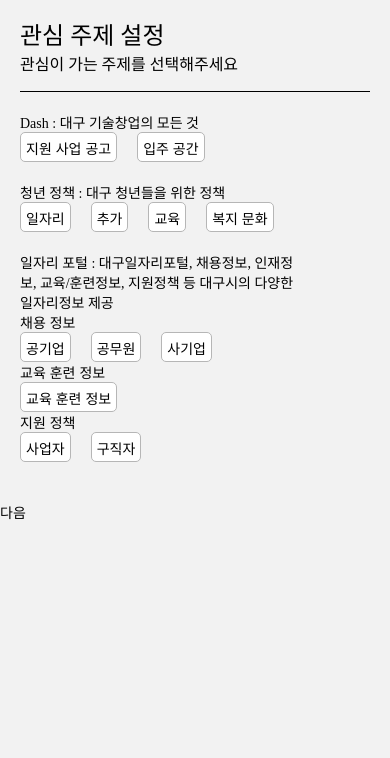
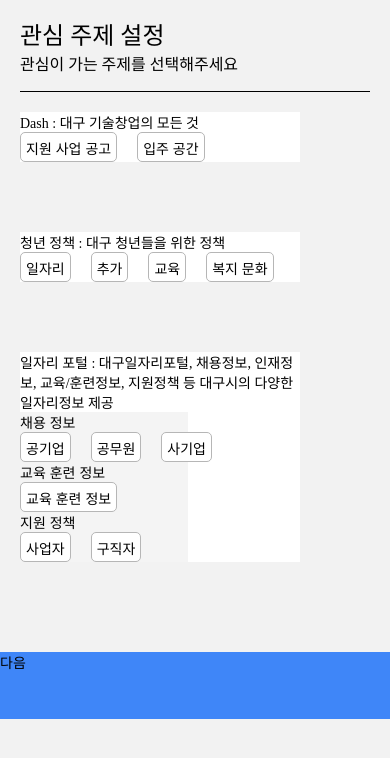
Before and after one commit to jchyng/httpsgithubcomjchyngHackerGround, a React Native app in the folder frontend/: screen /TopicCheck in a window 390 px wide. Shown: the top 758 px of the page. Built offline with nearby package versions, Linux system fonts and the light colour scheme.

Commit message:
UI 작업

```diff
--- a/frontend/page/TopicCheck.js
+++ b/frontend/page/TopicCheck.js
@@ -53,12 +53,12 @@ const TopicCheck = ({ navigation }) => {
           <View style={styles.topicButtonList}>
             <TouchableOpacity
               onPress={() => onCheck(0)}
-              style={styles.topicButton}>
+              style={[styles.topicButton, topicCheck[0] ? styles.checkButton : styles.disabledButton]}>
               <Text style={styles.topicText}>지원 사업 공고</Text>
             </TouchableOpacity>
             <TouchableOpacity
               onPress={() => onCheck(1)}
-              style={styles.topicButton}>
+              style={[styles.topicButton, topicCheck[1] ? styles.checkButton : styles.disabledButton]}>
               <Text style={styles.topicText}>입주 공간</Text>
             </TouchableOpacity>
           </View>
@@ -70,22 +70,22 @@ const TopicCheck = ({ navigation }) => {
           <View style={styles.topicButtonList}>
             <TouchableOpacity
               onPress={() => onCheck(2)}
-              style={styles.topicButton}>
+              style={[styles.topicButton, topicCheck[2] ? styles.checkButton : styles.disabledButton]}>
               <Text style={styles.topicText}>일자리</Text>
             </TouchableOpacity>
             <TouchableOpacity
               onPress={() => onCheck(3)}
-              style={styles.topicButton}>
+              style={[styles.topicButton, topicCheck[3] ? styles.checkButton : styles.disabledButton]}>
               <Text style={styles.topicText}>추가</Text>
             </TouchableOpacity>
             <TouchableOpacity
               onPress={() => onCheck(4)}
-              style={styles.topicButton}>
+              style={[styles.topicButton, topicCheck[4] ? styles.checkButton : styles.disabledButton]}>
               <Text style={styles.topicText}>교육</Text>
             </TouchableOpacity>
             <TouchableOpacity
               onPress={() => onCheck(5)}
-              style={styles.topicButton}>
+              style={[styles.topicButton, topicCheck[5] ? styles.checkButton : styles.disabledButton]}>
               <Text style={styles.topicText}>복지 문화</Text>
             </TouchableOpacity>
           </View>
@@ -99,17 +99,17 @@ const TopicCheck = ({ navigation }) => {
             <View style={styles.topicButtonList}>
               <TouchableOpacity
                 onPress={() => onCheck(6)}
-                style={styles.topicButton}>
+                style={[styles.topicButton, topicCheck[6] ? styles.checkButton : styles.disabledButton]}>
                 <Text style={styles.topicText}>공기업</Text>
               </TouchableOpacity>
               <TouchableOpacity
                 onPress={() => onCheck(7)}
-                style={styles.topicButton}>
+                style={[styles.topicButton, topicCheck[7] ? styles.checkButton : styles.disabledButton]}>
                 <Text style={styles.topicText}>공무원</Text>
               </TouchableOpacity>
               <TouchableOpacity
                 onPress={() => onCheck(8)}
-                style={styles.topicButton}>
+                style={[styles.topicButton, topicCheck[8] ? styles.checkButton : styles.disabledButton]}>
                 <Text style={styles.topicText}>사기업</Text>
               </TouchableOpacity>
             </View>
@@ -119,7 +119,7 @@ const TopicCheck = ({ navigation }) => {
             <View style={styles.topicButtonList}>
               <TouchableOpacity
                 onPress={() => onCheck(9)}
-                style={styles.topicButton}>
+                style={[styles.topicButton, topicCheck[9] ? styles.checkButton : styles.disabledButton]}>
                 <Text style={styles.topicText}>교육 훈련 정보</Text>
               </TouchableOpacity>
             </View>
@@ -129,19 +129,19 @@ const TopicCheck = ({ navigation }) => {
             <View style={styles.topicButtonList}>
               <TouchableOpacity
                 onPress={() => onCheck(10)}
-                style={styles.topicButton}>
+                style={[styles.topicButton, topicCheck[10] ? styles.checkButton : styles.disabledButton]}>
                 <Text style={styles.topicText}>사업자</Text>
               </TouchableOpacity>
               <TouchableOpacity
                 onPress={() => onCheck(11)}
-                style={styles.topicButton}>
+                style={[styles.topicButton, topicCheck[11] ? styles.checkButton : styles.disabledButton]}>
                 <Text style={styles.topicText}>구직자</Text>
               </TouchableOpacity>
             </View>
           </View>
         </View>
       </View>
-      <TouchableOpacity onPress={onNext}>
+      <TouchableOpacity onPress={onNext} style={styles.nextButton}>
         <Text>다음</Text>
       </TouchableOpacity>
     </SafeAreaView>
@@ -163,26 +163,46 @@ const styles = StyleSheet.create({
   },
   topicContainer: {
     padding: 20,
+    justifyContent: 'center',
   },
   topicItem: {
     justifyContent: 'center',
     width: '80%',
-    marginBottom: 20,
+    marginBottom: '20%',
+    backgroundColor: '#fff',
+    alignContent: 'space-between',
   },
   topicTitle: {},
   topicButton: {
     height: 30,
     padding: 5,
     borderWidth: 1,
-    borderColor: '#B6B6B6',
     borderRadius: 5,
-    backgroundColor: "#ffffff",
     marginRight: 20,
   },
   topicButtonList: {
     flex: 1,
     flexDirection: 'row',
   },
+  nextButton: {
+    width: '100%',
+    height: '10%',
+    backgroundColor: '#3F86F8',
+    fontSize: 20,
+    color: '#fff',
+  },
+  topicSubItem: {
+    width: '60%',
+    backgroundColor: '#F4F4F4',
+  },
+  checkButton: {
+    backgroundColor: '#3F86F8',
+    borderColor: '#3F86F8',
+  },
+  disabledButton: {
+    backgroundColor: '#fff',
+    borderColor: '#B6B6B6',
+  },
 });
 
 export default TopicCheck;
```
